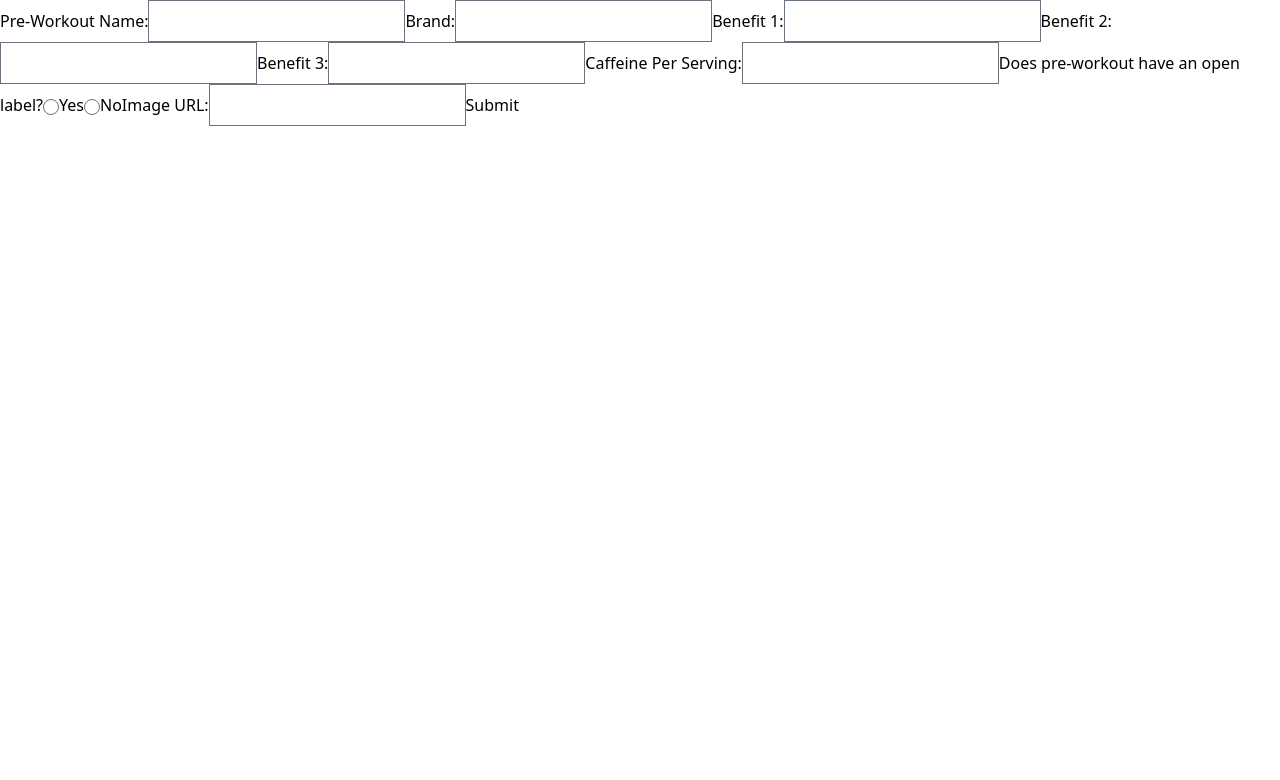
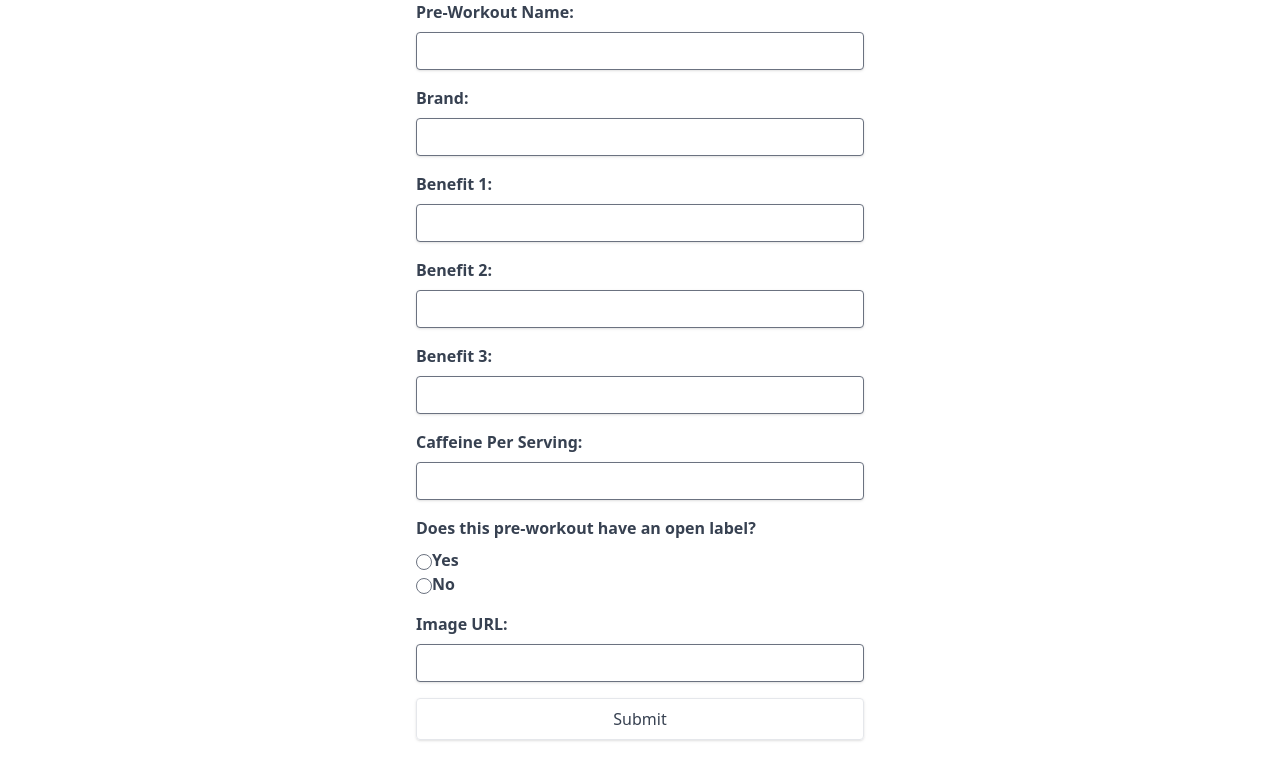
Before and after one commit to emmanuelreyes28/pre-workout-reviews, a Next.js app: page /addProduct in a window 1280 px wide. Shown: the top 780 px of the page. Built offline with nearby package versions, Linux system fonts and the light colour scheme.

Commit message:
add styling to form component

```diff
--- a/components/Form.js
+++ b/components/Form.js
@@ -72,8 +72,11 @@ function Form({ formId, productForm }) {
 
   return (
     <>
-      <form onSubmit={handleSubmit}>
-        <label htmlFor="name">Pre-Workout Name:</label>
+      <form onSubmit={handleSubmit} className="max-w-md mx-auto">
+        <div className="mb-4">
+          <label htmlFor="name" className="block text-gray-700 font-bold mb-2">
+            Pre-Workout Name:
+          </label>
           <input
             type="text"
             id="name"
@@ -81,8 +84,13 @@ function Form({ formId, productForm }) {
             value={product.productName}
             onChange={handleChange}
             required
+            className="shadow appearance-none border rounded w-full py-2 px-3 text-gray-700 leading-tight focus:outline-none focus:shadow-outline"
           />
-        <label htmlFor="brand">Brand:</label>
+        </div>
+        <div className="mb-4">
+          <label htmlFor="brand" className="block text-gray-700 font-bold mb-2">
+            Brand:
+          </label>
           <input
             type="text"
             id="brand"
@@ -90,8 +98,13 @@ function Form({ formId, productForm }) {
             value={product.brand}
             onChange={handleChange}
             required
+            className="shadow appearance-none border rounded w-full py-2 px-3 text-gray-700 leading-tight focus:outline-none focus:shadow-outline"
           />
-        <label htmlFor="0">Benefit 1:</label>
+        </div>
+        <div className="mb-4">
+          <label htmlFor="0" className="block text-gray-700 font-bold mb-2">
+            Benefit 1:
+          </label>
           <input
             type="text"
             id="0"
@@ -99,8 +112,13 @@ function Form({ formId, productForm }) {
             value={product.benefits[0]}
             onChange={handleChange}
             required
+            className="shadow appearance-none border rounded w-full py-2 px-3 text-gray-700 leading-tight focus:outline-none focus:shadow-outline"
           />
-        <label htmlFor="1">Benefit 2:</label>
+        </div>
+        <div className="mb-4">
+          <label htmlFor="1" className="block text-gray-700 font-bold mb-2">
+            Benefit 2:
+          </label>
           <input
             type="text"
             id="1"
@@ -108,8 +126,13 @@ function Form({ formId, productForm }) {
             value={product.benefits[1]}
             onChange={handleChange}
             required
+            className="shadow appearance-none border rounded w-full py-2 px-3 text-gray-700 leading-tight focus:outline-none focus:shadow-outline"
           />
-        <label htmlFor="2">Benefit 3:</label>
+        </div>
+        <div className="mb-4">
+          <label htmlFor="2" className="block text-gray-700 font-bold mb-2">
+            Benefit 3:
+          </label>
           <input
             type="text"
             id="2"
@@ -117,8 +140,16 @@ function Form({ formId, productForm }) {
             value={product.benefits[2]}
             onChange={handleChange}
             required
+            className="shadow appearance-none border rounded w-full py-2 px-3 text-gray-700 leading-tight focus:outline-none focus:shadow-outline"
           />
-        <label htmlFor="caffeine">Caffeine Per Serving:</label>
+        </div>
+        <div className="mb-4">
+          <label
+            htmlFor="caffeine"
+            className="block text-gray-700 font-bold mb-2"
+          >
+            Caffeine Per Serving:
+          </label>
           <input
             type="number"
             id="caffeine"
@@ -126,9 +157,14 @@ function Form({ formId, productForm }) {
             value={product.caffeinePerScoop}
             onChange={handleChange}
             required
+            className="shadow appearance-none border rounded w-full py-2 px-3 text-gray-700 leading-tight focus:outline-none focus:shadow-outline"
           />
-        {/* change open label to question that determines boolean value */}
-        <label>Does pre-workout have an open label?</label>
+        </div>
+        <div className="mb-4">
+          <label className="block text-gray-700 font-bold mb-2">
+            Does this pre-workout have an open label?
+          </label>
+          <div className="block">
             <input
               type="radio"
               id="openLabel"
@@ -137,7 +173,11 @@ function Form({ formId, productForm }) {
               onChange={handleChange}
               required
             />
-        <label htmlFor="openLabel">Yes</label>
+            <label htmlFor="openLabel" className="text-gray-700 font-bold mb-2">
+              Yes
+            </label>
+          </div>
+          <div className="block">
             <input
               type="radio"
               id="proprietaryBlend"
@@ -146,8 +186,18 @@ function Form({ formId, productForm }) {
               onChange={handleChange}
               required
             />
-        <label htmlFor="proprietaryBlend">No</label>
-        <label htmlFor="image">Image URL:</label>
+            <label
+              htmlFor="proprietaryBlend"
+              className="text-gray-700 font-bold mb-2"
+            >
+              No
+            </label>
+          </div>
+        </div>
+        <div className="mb-4">
+          <label htmlFor="image" className="block text-gray-700 font-bold mb-2">
+            Image URL:
+          </label>
           <input
             type="text"
             id="image"
@@ -155,8 +205,15 @@ function Form({ formId, productForm }) {
             value={product.image}
             onChange={handleChange}
             required
+            className="shadow appearance-none border rounded w-full py-2 px-3 text-gray-700 leading-tight focus:outline-none focus:shadow-outline"
           />
-        <button type="submit">Submit</button>
+        </div>
+        <button
+          type="submit"
+          className="shadow appearance-none border rounded w-full py-2 px-3 text-gray-700 hover:bg-gray-700 hover:text-white active:bg-gray-800"
+        >
+          Submit
+        </button>
       </form>
     </>
   );
```
Lines whose indentation alone changed are shown as unchanged.
